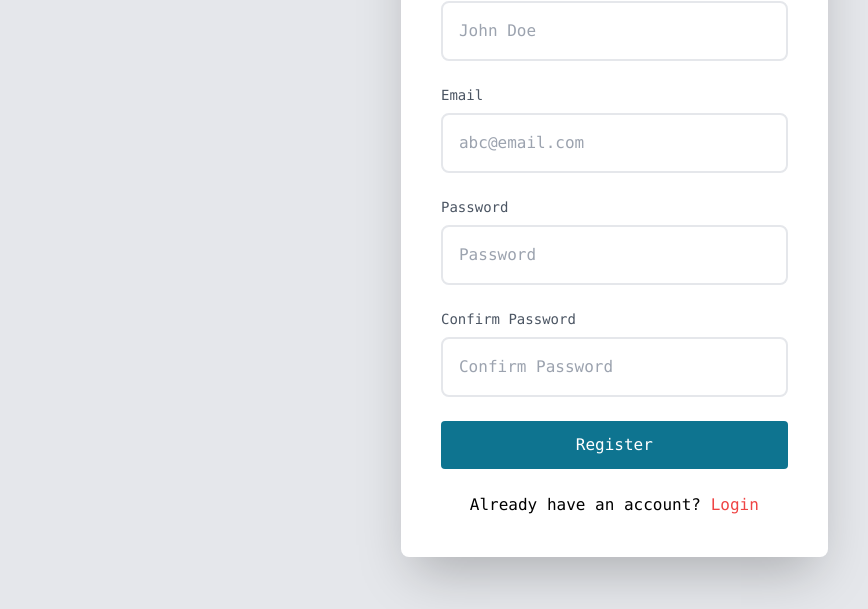
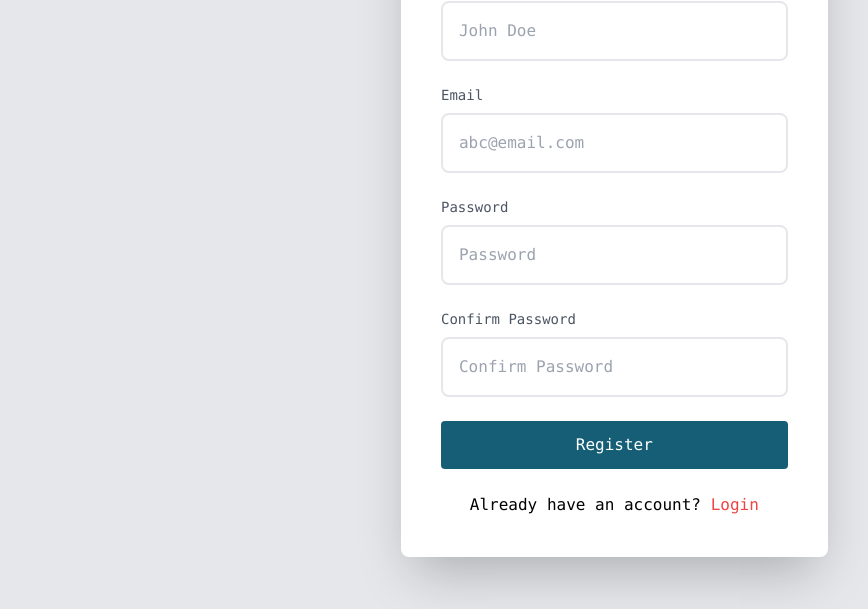
Before and after one commit to Mataoseeker/nighofoods_webpage, a website: page public/register.html in a window 1280 px wide. Shown: the part 191-800 px from the top of the page, without its empty margins (239-1107 px from the left). Drawn offline with Linux system fonts and the light colour scheme.

Commit message:
commit message

```diff
--- a/public/register.html
+++ b/public/register.html
@@ -65,7 +65,7 @@
                             <input type="password" name="confirmPassword" id="confirmPassword" placeholder="Confirm Password" class="border-2 w-full p-4 rounded-lg" required>
                             </div>
                         <div class="mb-6">
-                            <button type="submit" class="bg-cyan-700 text-white px-4 py-3 rounded font-medium w-full">Register</button>
+                            <button type="submit" class="bg-cyan-800 text-white px-4 py-3 rounded font-medium w-full">Register</button>
                             </div>
                     </form>
                     <p class="text-center">Already have an account? <a href="login.html" class="text-red-500 hover:text-red-700">Login</a></p>
```
Also changed, not shown: public/styles.css.
